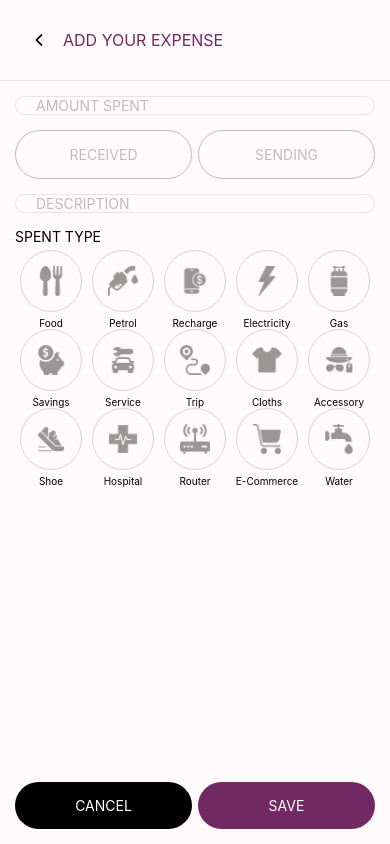
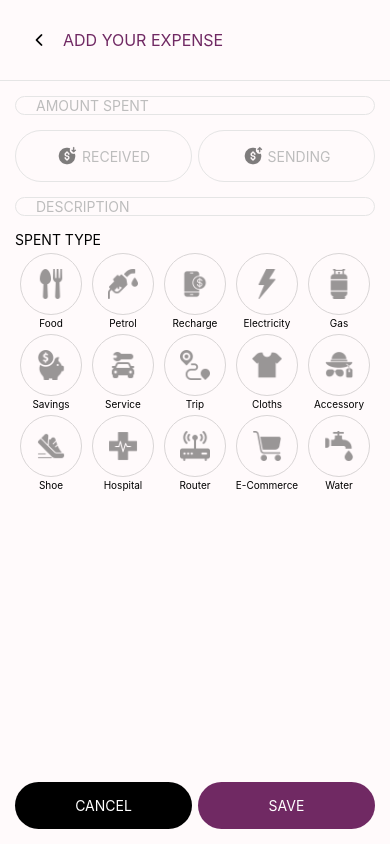
Before and after one commit to ASakkeer/rn-my-journey, a React Native app: screen /AddExpense in a window 390 px wide. Built offline with nearby package versions, Linux system fonts and the light colour scheme.

Commit message:
Add expense more images added

```diff
--- a/src/assets/images/index.js
+++ b/src/assets/images/index.js
@@ -13,6 +13,8 @@ import Shoe from './sneaker.png';
 import Cloths from './t-shirt.png';
 import ECommerce from './trolley.png';
 import Water from './water-tap.png';
+import Sending from './sending.png';
+import Receiving from './received.png';
 
 export {
   Accessory,
@@ -30,4 +32,6 @@ export {
   Cloths,
   ECommerce,
   Water,
+  Sending,
+  Receiving,
 };
--- a/src/components/common/Button.js
+++ b/src/components/common/Button.js
@@ -7,12 +7,14 @@ const Button = ({
   vPadding,
   hPadding,
   flex,
-  flexDirection,
+  row,
   height,
   width,
   disabled = false,
   activeOpacity = 0.8,
   backgroundColor,
+  jCenter,
+  aCenter,
   testID,
   borderRadius,
   borderWidth,
@@ -34,7 +36,9 @@ const Button = ({
     hPadding && {paddingHorizontal: vPadding},
     backgroundColor && {backgroundColor},
     flex && {flex},
-    flexDirection && {flexDirection},
+    row && {flexDirection: 'row'},
+    jCenter && {justifyContent: 'center'},
+    aCenter && {alignItems: 'center'},
     height && {height},
     width && {width},
     disabled && styles.disabledButton,
--- a/src/components/common/Image.js
+++ b/src/components/common/Image.js
@@ -8,6 +8,11 @@ const Image = ({
   height = 200,
   borderRadius,
   borderWidth,
+  mBottom,
+  mRight,
+  mLeft,
+  mTop,
+  opacity = 1,
   testID,
   style,
   onError = () => {},
@@ -20,8 +25,13 @@ const Image = ({
     styles.image,
     width && {width},
     height && {height},
+    mBottom && {marginBottom: mBottom},
+    mRight && {marginRight: mRight},
+    mLeft && {marginLeft: mLeft},
+    mTop && {marginTop: mTop},
     borderRadius && {borderRadius},
     borderWidth && {borderWidth},
+    opacity && {opacity},
     testID && {testID},
     style,
   ];
--- a/src/components/common/TouchableOpacity.js
+++ b/src/components/common/TouchableOpacity.js
@@ -19,6 +19,7 @@ const TouchableOpacity = ({
   jCenter,
   aCenter,
   mRight,
+  mBottom,
   children,
   ...rest
 }) => {
@@ -35,6 +36,7 @@ const TouchableOpacity = ({
     jCenter && {justifyContent: 'center'},
     aCenter && {alignItems: 'center'},
     mRight && {marginRight: mRight},
+    mBottom && {marginBottom: mBottom},
     style,
   ];
 
--- a/src/components/pages/AddExpense.js
+++ b/src/components/pages/AddExpense.js
@@ -21,6 +21,7 @@ import {
   PRIMARY,
   SUCCESS,
   DANGER,
+  GREY_X_LIGHT,
 } from '../../utils/colors';
 import {Navbar} from '../layout';
 import {
@@ -32,9 +33,11 @@ import {
   Gas,
   Hospital,
   Petrol,
+  Receiving,
   Recharge,
   Router,
   Savings,
+  Sending,
   Shoe,
   Trip,
   VehicleService,
@@ -187,7 +190,7 @@ function AddExpense({navigation}) {
     return (
       <TouchableOpacity
         flex={1}
-        // mRight={5}
+        mBottom={5}
         jCenter
         aCenter
         onPress={() => handleFormAction('spentType', item)}>
@@ -197,7 +200,7 @@ function AddExpense({navigation}) {
           hPadding={15}
           borderRadius={50}
           borderColor={borderColor}
-          mBottom={5}
+          mBottom={2}
           opacity={opacity}>
           <Image source={item?.source} width={30} height={30} />
         </View>
@@ -225,9 +228,19 @@ function AddExpense({navigation}) {
         backgroundColor={PRIMARY_LIGHT}
         flex={1}
         mRight={3}
+        row
+        aCenter
+        jCenter
         borderWidth={1}
-        borderColor={state?.expenseType === 'c' ? PRIMARY : GREY_LIGHT}
+        borderColor={state?.expenseType === 'c' ? PRIMARY : GREY_X_LIGHT}
         onPress={() => handleFormAction('expenseType', 'c')}>
+        <Image
+          mRight={5}
+          source={Receiving}
+          width={20}
+          height={20}
+          opacity={state?.expenseType === 'c' ? 1 : 0.5}
+        />
         <Text
           color={state?.expenseType === 'c' ? SUCCESS : GREY_LIGHT}
           textCenter>
@@ -238,9 +251,19 @@ function AddExpense({navigation}) {
         backgroundColor={PRIMARY_LIGHT}
         flex={1}
         mLeft={3}
+        row
+        aCenter
+        jCenter
         borderWidth={1}
-        borderColor={state?.expenseType === 'd' ? PRIMARY : GREY_LIGHT}
+        borderColor={state?.expenseType === 'd' ? PRIMARY : GREY_X_LIGHT}
         onPress={() => handleFormAction('expenseType', 'd')}>
+        <Image
+          mRight={5}
+          source={Sending}
+          width={20}
+          height={20}
+          opacity={state?.expenseType === 'd' ? 1 : 0.5}
+        />
         <Text
           color={state?.expenseType === 'd' ? DANGER : GREY_LIGHT}
           textCenter>
```
Also changed, not shown: src/assets/images/received.png (added), src/assets/images/sending.png (added).
